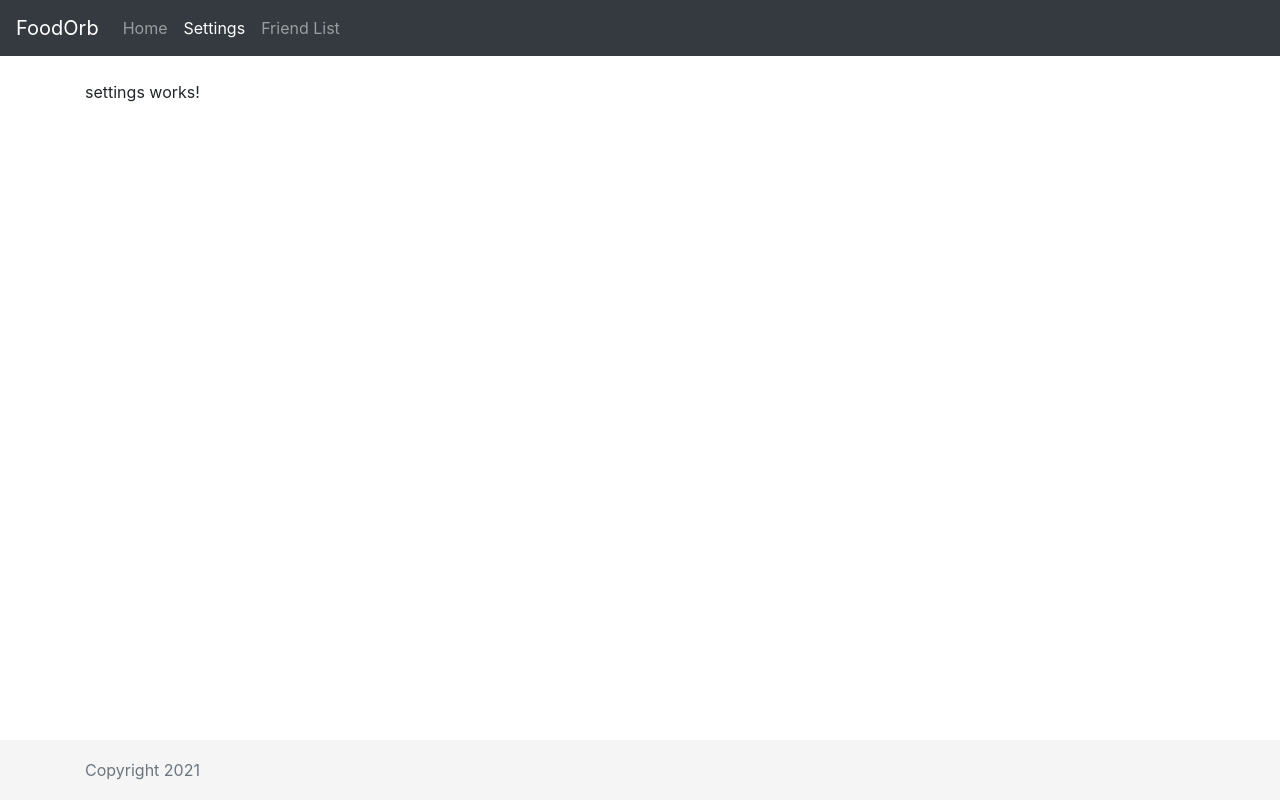
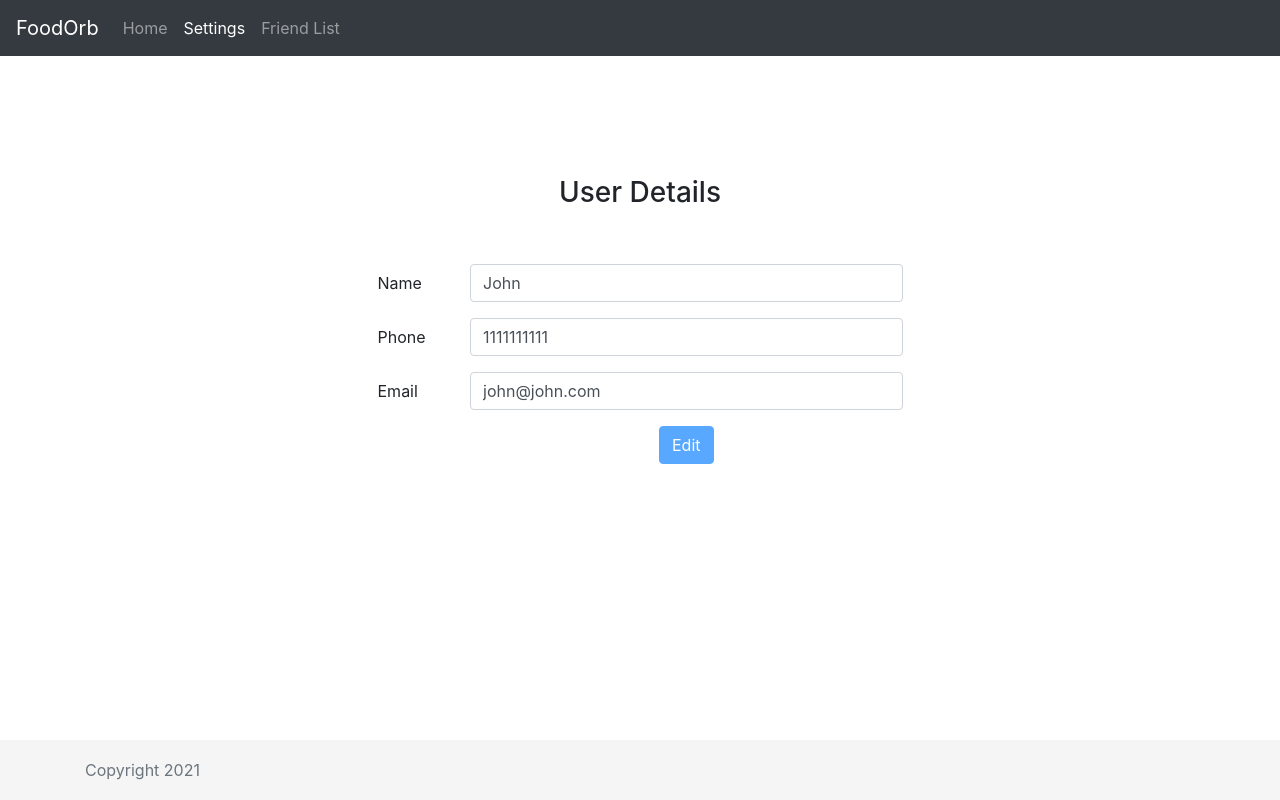
Before and after one commit to mckaywilkerson/FoodOrb-Project, an Angular app: page /settings in a window 1280 px wide. Built offline with nearby package versions, Linux system fonts and the light colour scheme; data requests are answered from the project's data file.

Commit message:
settings page complete

```diff
--- a/data/db.json
+++ b/data/db.json
@@ -9,7 +9,7 @@
     },
     {
       "name": "Peter",
-      "phone": 2222222222,
+      "phone": "2222222222",
       "email": "peter@peter.com",
       "password": "pass",
       "id": 2
--- a/src/app/order-tracking/services/order-tracking.service.ts
+++ b/src/app/order-tracking/services/order-tracking.service.ts
@@ -11,10 +11,10 @@ export class OrderTrackingService {
 
   constructor( private http: HttpClient ) { }
 
-  getOrderStatus(userId: string): Observable<any> {
+  getOrderStatus(orderId: string): Observable<any> {
 
     const param = new HttpParams()
-      .set('id', userId);
+      .set('id', orderId);
 
     return this.http.get('http://localhost:3000/orders', { params: param })
       .pipe( map( (res: any) => {
--- /dev/null
+++ b/src/app/settings/services/settings.service.ts
@@ -0,0 +1,33 @@
+import { HttpClient, HttpParams } from '@angular/common/http';
+import { Injectable } from '@angular/core';
+import { Observable } from 'rxjs';
+import { map } from 'rxjs/operators';
+import { IUser } from 'src/app/shared/Interfaces/user';
+
+@Injectable({
+  providedIn: 'root'
+})
+export class SettingsService {
+
+  constructor( private http: HttpClient ) { }
+
+  getUserInfo(userId: string): Observable<any> {
+    const param = new HttpParams()
+      .set('id', userId);
+
+    return this.http.get('http://localhost:3000/users', { params: param })
+      .pipe( map( (res: any) => {
+        return res;
+      }));
+  }
+
+  updateUserInfo(user: IUser): Observable<any> {
+
+    return this.http.put('http://localhost:3000/users/' + user.id, user)
+      .pipe( map( (res: any) => {
+        return res;
+      }));
+
+  }
+
+}
--- a/src/app/settings/settings.component.html
+++ b/src/app/settings/settings.component.html
@@ -1,3 +1,53 @@
 <app-header></app-header>
 
-<p>settings works!</p>
+
+<br><br><br><br>
+
+<form class="col-md-6 offset-md-3" [formGroup]="editUserForm" (ngSubmit)="handleEditSubmit()">
+    <div class="form-group row justify-content-center">
+        <h3>User Details</h3>
+        <br><br><br>
+    </div>
+    <div class="form-group row">
+        <label for="staticName" class="col-sm-2 col-form-label">Name</label>
+        <div class="col-sm-10">
+            <input type="text" class="form-control" [value]="editUserForm.get('name')" formControlName="name"
+                [ngClass]="{ 'is-invalid': editUserForm.get('name')?.touched && editUserForm.get('name')?.invalid }" >
+            <div class="invalid-feedback">
+                <div>Name is required</div>
+            </div>
+        </div>
+    </div>
+    <div class="form-group row">
+        <label for="staticName" class="col-sm-2 col-form-label">Phone</label>
+        <div class="col-sm-10">
+            <input type="text" class="form-control" [value]="editUserForm.get('phone')" formControlName="phone"
+                [ngClass]="{ 'is-invalid': editUserForm.get('phone')?.touched && editUserForm.get('phone')?.invalid }" />
+            <div class="invalid-feedback">
+                <div *ngIf="editUserForm.get('phone')?.errors?.required">Phone number is required</div>
+                <div *ngIf="editUserForm.get('phone')?.errors?.pattern">Please enter 10 digit phone number</div>
+            </div>
+        </div>
+    </div>
+    <div class="form-group row">
+        <label for="staticName" class="col-sm-2 col-form-label">Email</label>
+        <div class="col-sm-10">
+            <input type="email" class="form-control" [value]="editUserForm.get('email')" formControlName="email"
+                [ngClass]="{ 'is-invalid': editUserForm.get('email')?.touched && editUserForm.get('email')?.invalid }" />
+            <div class="invalid-feedback">
+                <div *ngIf="editUserForm.get('email')?.errors?.required">Email is required</div>
+                <div *ngIf="editUserForm.get('email')?.errors?.email">Insert a valid email</div>
+            </div>
+        </div>
+    </div>
+
+    <div *ngIf="isSaved" class="alert alert-success">
+        User Edited Successfully
+    </div>
+
+    <div class="form-group row">
+        <div class="col-sm-10 offset-sm-2 text-center">
+          <button type="submit" class="btn btn-primary" [disabled]="!editUserForm.touched">Edit</button>
+        </div>
+    </div>
+</form>
--- a/src/app/settings/settings.component.ts
+++ b/src/app/settings/settings.component.ts
@@ -1,4 +1,7 @@
 import { Component, OnInit } from '@angular/core';
+import { FormControl, FormGroup, Validators } from '@angular/forms';
+import { ActivatedRoute } from '@angular/router';
+import { SettingsService } from './services/settings.service';
 
 @Component({
   selector: 'app-settings',
@@ -8,9 +11,42 @@ import { Component, OnInit } from '@angular/core';
 })
 export class SettingsComponent implements OnInit {
 
-  constructor() { }
+  editUserForm = new FormGroup({
+    name: new FormControl('', Validators.required),
+    email: new FormControl('', [Validators.required, Validators.email]),
+    phone: new FormControl('', [Validators.required, Validators.pattern("^((\\+91-?)|0)?[0-9]{10}$")])
+  })
+
+  userId = this.route.snapshot.queryParamMap.get('userId') || '';
+
+  user: any;
+
+  isSaved = false;
+
+  constructor( private settingsService: SettingsService, private route: ActivatedRoute ) { }
 
   ngOnInit(): void {
+
+    this.settingsService.getUserInfo(this.userId)
+      .subscribe( (res: any) => {
+        this.user = res[0];
+        this.editUserForm.get('name')?.setValue(this.user.name);
+        this.editUserForm.get('phone')?.setValue(this.user.phone);
+        this.editUserForm.get('email')?.setValue(this.user.email);
+      });
+
+  }
+
+  handleEditSubmit(): void {
+    // edit the info in the DB
+    this.user.name = this.editUserForm.get('name')?.value;
+    this.user.phone = this.editUserForm.get('phone')?.value;
+    this.user.email = this.editUserForm.get('email')?.value;
+
+    this.settingsService.updateUserInfo(this.user)
+      .subscribe( (res: any) => {
+        this.isSaved = true;
+      })
   }
 
 }
```
Also changed, not shown: 1 other file (tests, documents, lock files or other folders).
